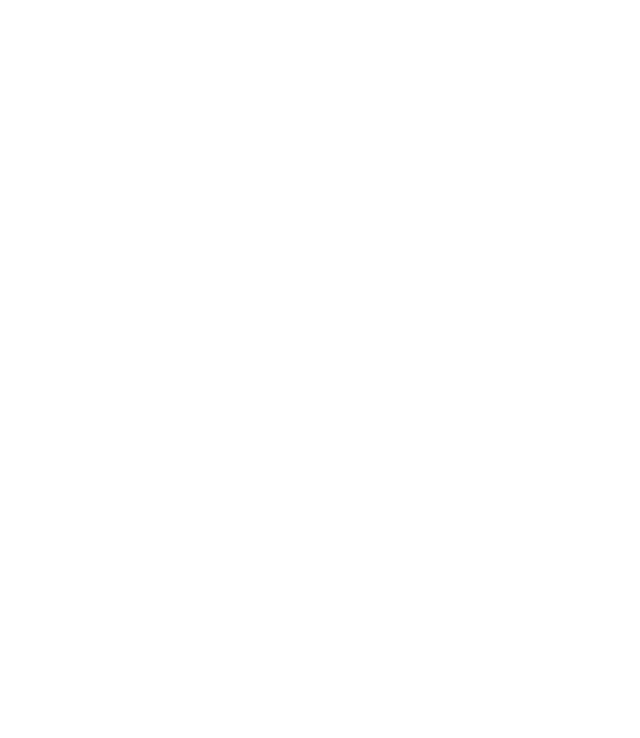
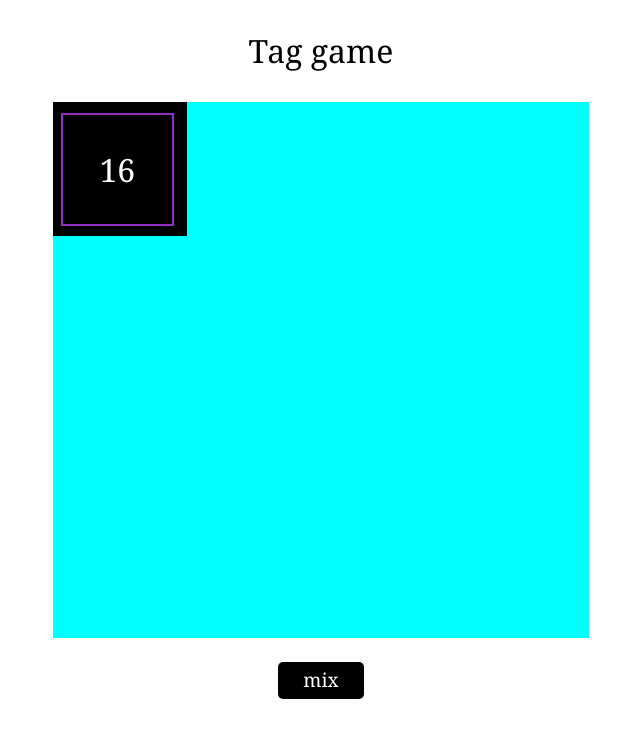
Before and after one commit to Shpakovskiy93/Tag-game, a plain HTML site: page index.html in a window 1280 px wide. Shown: the whole page, without its empty margins (319-959 px from the left). Drawn offline with Linux system fonts and the light colour scheme.

Commit message:
add HTML and CSS

```diff
--- /dev/null
+++ b/css/reset.css
@@ -0,0 +1,88 @@
+/* Reset and base styles  */
+* {
+	padding: 0px;
+	margin: 0px;
+	border: none;
+}
+
+*,
+*::before,
+*::after {
+	box-sizing: border-box;
+}
+
+/* Links */
+
+a, a:link, a:visited  {
+    /* color: inherit; */
+    text-decoration: none;
+    /* display: inline-block; */
+}
+
+a:hover  {
+    /* color: inherit; */
+    text-decoration: none;
+}
+
+/* Common */
+
+aside, nav, footer, header, section, main {
+	display: block;
+}
+
+h1, h2, h3, h4, h5, h6, p {
+    font-size: inherit;
+	font-weight: inherit;
+}
+
+ul, ul li {
+	list-style: none;
+}
+
+img {
+	vertical-align: top;
+}
+
+img, svg {
+	max-width: 100%;
+	height: auto;
+}
+
+/* Form */
+
+input, textarea, button, select {
+	font-family: inherit;
+    font-size: inherit;
+    color: inherit;
+    background-color: transparent;
+}
+
+input::-ms-clear {
+	display: none;
+}
+
+button, input[type="submit"] {
+    display: inline-block;
+    box-shadow: none;
+    background-color: transparent;
+    background: none;
+    cursor: pointer;
+}
+
+input:focus, input:active,
+button:focus, button:active {
+    outline: none;
+}
+
+button::-moz-focus-inner {
+	padding: 0;
+	border: 0;
+}
+
+label {
+	cursor: pointer;
+}
+
+legend {
+	display: block;
+}
--- a/css/style.css
+++ b/css/style.css
@@ -0,0 +1,60 @@
+*,
+*::after,
+*::before {
+    margin: 0;
+    padding: 0;
+    box-sizing: border-box;
+}
+body,
+html {
+    font: 16px/1.4 Georgia, serif;
+}
+
+.main {
+    max-width: 600px;
+    padding: 2rem;
+    margin: 0 auto;
+    text-align: center;
+    user-select: none;
+}
+.title {
+    font: 2rem/1.2 Georgia, serif;
+    margin-bottom: 1em;
+}
+.game {
+    position: relative;
+    width: 100%;
+    padding-bottom: 100%;
+    background-color: aqua;
+    margin-bottom: 1.5rem;
+}
+.game__item {
+    position: absolute;
+    left: 0;
+    top: 0;
+    width: 25%;
+    height: 25%;
+    background-color: #000;
+    color: #fff;
+    font-size: 2rem;
+    cursor: pointer;
+}
+.item__number {
+    display: flex;
+    align-items: center;
+    justify-content: center;
+    width: 84%;
+    height: 84%;
+    margin: 8px;
+    box-shadow: inset 0 0 0 2px #922ec5;
+}
+.mix {
+    background-color: #000;
+    color: #fff;
+    font: 1.2rem/1.4 Georgia, serif;
+    padding: 5px 25px;
+    border-radius: 5px;
+}
+.mix:hover {
+    background-color: #922ec5;
+}
--- a/index.html
+++ b/index.html
@@ -4,11 +4,35 @@
     <meta charset="UTF-8">
     <meta http-equiv="X-UA-Compatible" content="IE=edge">
     <meta name="viewport" content="width=device-width, initial-scale=1.0">
+    <link rel="stylesheet" href="./css/reset.css">
     <link rel="stylesheet" href="./css/style.css">
     <script src="./js/main.js"></script>
     <title>Tag game</title>
 </head>
 <body>
 
+    <main class="main">
+        <h1 class="title">Tag game</h1>
+        <div class="game">
+            <button class="game__item"><span class="item__number">1</span></button>
+            <button class="game__item"><span class="item__number">2</span></button>
+            <button class="game__item"><span class="item__number">3</span></button>
+            <button class="game__item"><span class="item__number">4</span></button>
+            <button class="game__item"><span class="item__number">5</span></button>
+            <button class="game__item"><span class="item__number">6</span></button>
+            <button class="game__item"><span class="item__number">7</span></button>
+            <button class="game__item"><span class="item__number">8</span></button>
+            <button class="game__item"><span class="item__number">9</span></button>
+            <button class="game__item"><span class="item__number">10</span></button>
+            <button class="game__item"><span class="item__number">11</span></button>
+            <button class="game__item"><span class="item__number">12</span></button>
+            <button class="game__item"><span class="item__number">13</span></button>
+            <button class="game__item"><span class="item__number">14</span></button>
+            <button class="game__item"><span class="item__number">15</span></button>
+            <button class="game__item"><span class="item__number">16</span></button>
+        </div>
+        <button class="mix">mix</button>
+    </main>
+
 </body>
 </html>
```
